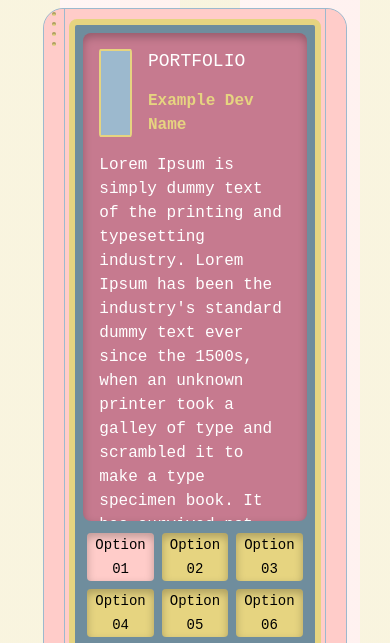
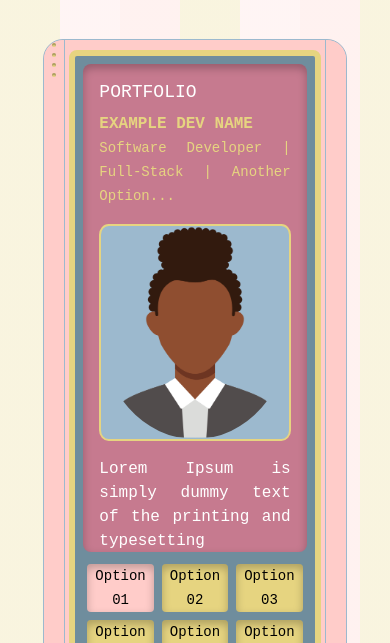
Before and after one commit to larissealves/portfolio-web, a plain HTML site: page index.html in a window 390 px wide. Shown: the top 643 px of the page. Drawn offline with Linux system fonts and the light colour scheme; files whose address does not match are found by name.

Commit message:
´style(css):´ CSS Adjustment

```diff
--- a/css/content.css
+++ b/css/content.css
@@ -6,24 +6,34 @@
 }
 
 .profile :nth-child(2) {
-    flex: 2;;
+    flex: 5;
 }
 
 .profile-img {
     background-color: var(--c-blue);
     border: 2px solid var(--c-border);
-    width: 15%;
+    flex: 1;
     border-radius: 5%;
+    display: flex;
+    align-items: center;
+
 }
 
 .profile-img img {
     border-radius: 80%;
-    width: 150px;
+    width: 100%
 }
 
-.profile-name {
+.profile-name,
+.profile-subtitle {
     font-size: 16px;
-    text-transform: capitalize;
+    text-transform: uppercase;
     color: var(--c-border);
     font-weight: bold;
 }
+
+.profile-subtitle {
+    font-size: 14px;
+    font-weight: normal;
+    text-transform: capitalize;
+}
--- a/css/mobile.css
+++ b/css/mobile.css
@@ -5,7 +5,7 @@
     }
 
     body {
-        min-height: fit-content;
+        max-height: fit-content;
     }
 
     .cross {
@@ -43,6 +43,10 @@
         gap: 5px;
     }
 
+    .profile {
+        flex-direction: column-reverse;
+    }
+
     .fake-buttons .item {
         width: 10px;
         height: 6px;
--- a/css/style.css
+++ b/css/style.css
@@ -108,14 +108,15 @@ a, button, [onclick] {
   box-shadow: var(--shadow-inset);
   overflow-y: auto;
   font-family: monospace;
+  text-align: justify;
   color: #fff;
   font-size: 16px;
 }
 
 .screen-view-title {
-  text-transform: capitalize;
+  text-transform: uppercase;
   font-size: 18px;
-  margin: 0 0 16px 0;
+  margin: 0 0 8px 0;
 }
 
 .screen-menu {
--- a/index.html
+++ b/index.html
@@ -36,10 +36,13 @@
                 <section class="option_00" style='display: block;'>
                     <!--<iframe src="my_languages.html" frameborder="0"></iframe>-->
                     <div class="profile">
-                        <div class="profile-img"></div>
+                        <div class="profile-img">
+                            <img src="./images/flaticon.com_free-icon_woman_17603389.png" alt="Profile Photo">
+                        </div>
                         <div>
                             <p class="screen-view-title">PORTFOLIO</p>
                             <div class="profile-name">Example dev name</div>
+                            <div class="profile-subtitle">Software Developer | Full-stack | another option...</div>
                         </div>
                     </div>
                     <div class="screen-view-body">
@@ -54,7 +57,7 @@
                 </section>
                 <section class="option_01" style='display: none;'>
                     <p class="screen-view-title">Option 02</p>
-                    Lorem Ipsum is simply dummy text of the printing and typesetting industry.
+                    Option 02: Lorem Ipsum is simply dummy text of the printing and typesetting industry.
                     Lorem Ipsum has been the industry's standard dummy text ever since the 1500s,
                     when an unknown printer took a galley of type and scrambled it to make a type specimen book. It has survived not
                     only five centuries, but also the leap into electronic typesetting,
@@ -64,7 +67,7 @@
                 </section>
                 <section class="option_02" style='display: none;'>
                     <p class="screen-view-title">Option 03</p>
-                    Lorem Ipsum is simply dummy text of the printing and typesetting industry.
+                    Option 03: Lorem Ipsum is simply dummy text of the printing and typesetting industry.
                     Lorem Ipsum has been the industry's standard dummy text ever since the 1500s,
                     when an unknown printer took a galley of type and scrambled it to make a type specimen book. It has survived not
                     only five centuries, but also the leap into electronic typesetting,
@@ -74,7 +77,7 @@
                 </section>
                 <section class="option_03" style='display: none;'>
                     <p class="screen-view-title">Option 04</p>
-                    Lorem Ipsum is simply dummy text of the printing and typesetting industry.
+                    Option 04: Lorem Ipsum is simply dummy text of the printing and typesetting industry.
                     Lorem Ipsum has been the industry's standard dummy text ever since the 1500s,
                     when an unknown printer took a galley of type and scrambled it to make a type specimen book. It has survived not
                     only five centuries, but also the leap into electronic typesetting,
@@ -84,7 +87,7 @@
                 </section>
                 <section class="option_04" style='display: none;'>
                     <p class="screen-view-title">Option 05</p>
-                    Lorem Ipsum is simply dummy text of the printing and typesetting industry.
+                    Option 05: Lorem Ipsum is simply dummy text of the printing and typesetting industry.
                     Lorem Ipsum has been the industry's standard dummy text ever since the 1500s,
                     when an unknown printer took a galley of type and scrambled it to make a type specimen book. It has survived not
                     only five centuries, but also the leap into electronic typesetting,
@@ -94,7 +97,7 @@
                 </section>
                 <section class="option_05" style='display: none;'>
                     <p class="screen-view-title">Option 06</p>
-                    Lorem Ipsum is simply dummy text of the printing and typesetting industry.
+                    Option 06: Lorem Ipsum is simply dummy text of the printing and typesetting industry.
                     Lorem Ipsum has been the industry's standard dummy text ever since the 1500s,
                     when an unknown printer took a galley of type and scrambled it to make a type specimen book. It has survived not
                     only five centuries, but also the leap into electronic typesetting,
```
Also changed, not shown: images/flaticon.com_free-icon_woman_17603389.png (added).
